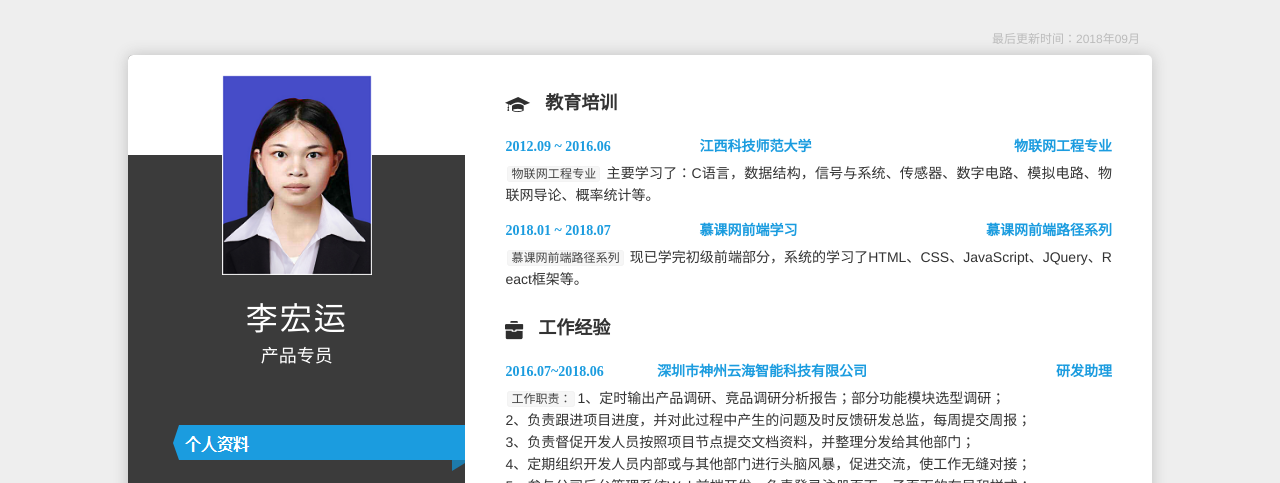
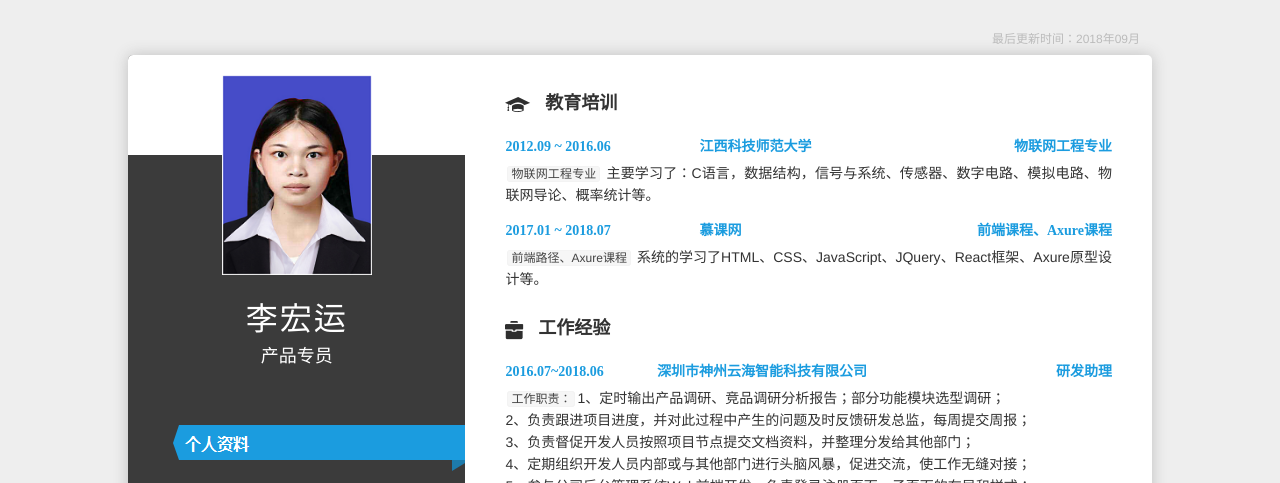
Before and after one commit to Besty941224/Resume, a plain HTML site: page index.html in a window 1280 px wide. Shown: the top 483 px of the page. Drawn offline with Linux system fonts and the light colour scheme.

Commit message:
Update index.html

```diff
--- a/index.html
+++ b/index.html
@@ -125,13 +125,13 @@
 
                     <div class=item>
                         <header class=item-hd>
-                            <span class=item-time>2018.01 ~ 2018.07</span>
-                            <a class="btn_01 item-more" target=_blank>慕课网前端路径系列</a>
-                            <h3 class=item-name>慕课网前端学习</h3>
+                            <span class=item-time>2017.01 ~ 2018.07</span>
+                            <a class="btn_01 item-more" target=_blank>前端课程、Axure课程</a>
+                            <h3 class=item-name>慕课网</h3>
                         </header>
                         <div class=item-bd>
-                            <p class=section-content><strong>慕课网前端路径系列</strong>
-                                现已学完初级前端部分，系统的学习了HTML、CSS、JavaScript、JQuery、React框架等。
+                            <p class=section-content><strong>前端路径、Axure课程</strong>
+                                系统的学习了HTML、CSS、JavaScript、JQuery、React框架、Axure原型设计等。
                             </p>
                         </div>
                     </div>
```
